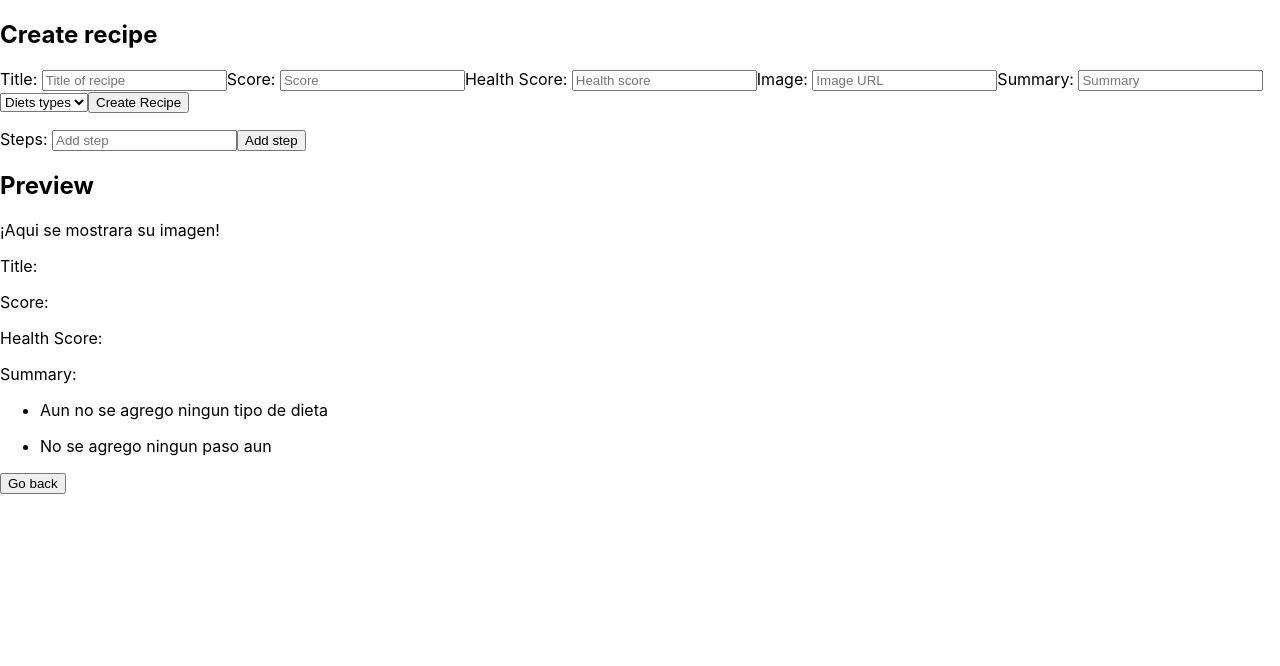
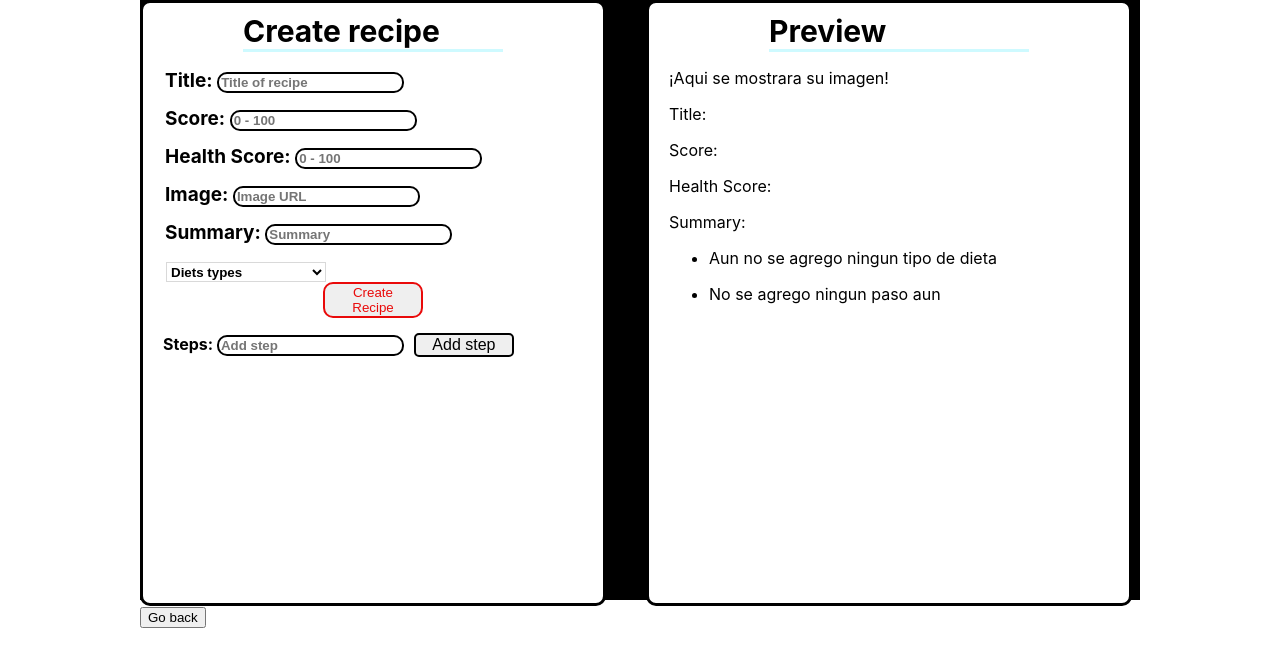
Before and after one commit to franciscolubo/PI_Food_Henry, a React (Create React App) app in the folder client/: page /recipes in a window 1280 px wide. Shown: the top 666 px of the page. Built offline with nearby package versions, Linux system fonts and the light colour scheme.

Commit message:
Css progress, falta put y delete

```diff
--- a/client/src/Components/CreateRecipe.jsx
+++ b/client/src/Components/CreateRecipe.jsx
@@ -101,15 +101,18 @@ export default function CreateRecipe() {
     }
 
     return (
-        <>
-            <form onSubmit={(e) => handleSubmit(e)}>
-                <h2>Create recipe</h2>
-                <label>Title: <input placeholder='Title of recipe' type='text' name='title' onChange={handleChange} value={recipe.title} required></input></label>
-                <label>Score: <input placeholder='Score' min='0' max='100' type='text' name='score' onChange={handleChange} value={recipe.score} required></input></label>
-                <label>Health Score: <input placeholder='Health score' min='0' max='100' type='text' name='healthScore' onChange={handleChange} value={recipe.healthScore} required></input></label>
-                <label>Image: <input placeholder='Image URL' type='url' name='image' onChange={handleChange} value={recipe.image} required></input></label>
-                <label>Summary: <input placeholder='Summary' type='textarea' name='summary' onChange={handleChange} value={recipe.summary} required></input></label>
-                <select onChange={handleSelect}>
+        <div className='contenedor'>
+            <div className='recipe'>
+                <form onSubmit={(e) => handleSubmit(e)} className='create-recipe'>
+                    <h2 className='recipe-title'>Create recipe</h2>
+                    <div className='contenedor-colectores'>
+                        <label className='nombre-colector'>Title: <input placeholder='Title of recipe' type='text' name='title' onChange={handleChange} value={recipe.title} required></input></label>
+                        <label className='nombre-colector'>Score: <input placeholder='0 - 100' min='0' max='100' type='text' name='score' onChange={handleChange} value={recipe.score} required></input></label>
+                        <label className='nombre-colector'>Health Score: <input placeholder='0 - 100' min='0' max='100' type='text' name='healthScore' onChange={handleChange} value={recipe.healthScore} required></input></label>
+                        <label className='nombre-colector'>Image: <input placeholder='Image URL' type='url' name='image' onChange={handleChange} value={recipe.image} required></input></label>
+                        <label className='nombre-colector'>Summary: <input placeholder='Summary' type='textarea' name='summary' onChange={handleChange} value={recipe.summary} required></input></label>
+                    </div>
+                    <select className='recipe-diets-selector' onChange={handleSelect}>
                         <option>Diets types</option>
                         {
                             diets?.map(e => {
@@ -118,28 +121,28 @@ export default function CreateRecipe() {
                         }
                     </select>
 
-                <button type='submit'>Create Recipe</button>
+                    <button className='create-recipe-button' type='submit'>Create Recipe</button>
                 </form>
 
-            <form onSubmit={addStep}>
-                <p></p>
-                <label>Steps: <input placeholder='Add step' type='text'></input></label>
-                <button type='submit'>Add step</button>
+                <form onSubmit={addStep} className='create-recipe-steps'>
+                    <label>Steps: <input className='recipe-steps-selector' placeholder='Add step' type='text'></input></label>
+                    <button className='steps-button' type='submit'>Add step</button>
                 </form>
 
-            <div>
+            </div>
+            <div className='preview'>
 
-                <h2>Preview</h2>
+                <h2 className='preview-title'>Preview</h2>
                 {
                     (recipe.image === "")
                         ? <p>¡Aqui se mostrara su imagen!</p>
-                        : <img src={recipe.image} alt='img' />
+                        : <img className='preview-image' src={recipe.image} alt='img' />
                 }
-                <span>Title: </span><p>{recipe.title}</p>
-                <span>Score: </span><p>{recipe.score}</p>
-                <span>Health Score: </span><p>{recipe.healthScore}</p>
-                <span>Summary: </span><p>{recipe.summary}</p>
-                <div>
+                <span className='preview-mostrador'>Title: </span><p>{recipe.title}</p>
+                <span className='preview-mostrador'>Score: </span><p>{recipe.score}</p>
+                <span className='preview-mostrador'>Health Score: </span><p>{recipe.healthScore}</p>
+                <span className='preview-mostrador'>Summary: </span><p>{recipe.summary}</p>
+                <div className='preview-diets'>
                     <ul>
                         <li>
                             {
@@ -156,7 +159,7 @@ export default function CreateRecipe() {
                         </li>
                     </ul>
                 </div>
-                <div>
+                <div className='preview-steps'>
                     <ul>
                         <li>
                             {
@@ -180,6 +183,6 @@ export default function CreateRecipe() {
             <Link to={'/home'}>
                 <button type='submit'>Go back</button>
             </Link>
-        </>
+        </div>
     )
 }
--- a/client/src/Components/DbOrApi.jsx
+++ b/client/src/Components/DbOrApi.jsx
@@ -12,8 +12,9 @@ export default function DbOrApi({ page }) {
     }
 
     return (
-        <div>
-            <select onChange={(e) => handleChange(e)}>
+        <div className='order-db-api'>
+            <p className='p'>Recipe for <span className='resaltar'>db</span> or <span className='resaltar'>api</span>: </p>
+            <select className='order-select' onChange={(e) => handleChange(e)}>
                 <option value="">All</option>
                 <option value="db">DataBase</option>
                 <option value="api">Api</option>
--- a/client/src/Components/NavBar.jsx
+++ b/client/src/Components/NavBar.jsx
@@ -35,15 +35,15 @@ export default function NavBar({ page }) {
     }
 
     return (
-        <div>
-            <nav>
-                <input type='text' placeholder='Search recipe by name' onChange={(e) => handleChange(e)}></input>
-                <button type='submit' onClick={(e) => handleClick(e)}>Search</button>
+        <div className='navbar-p'>
+            <nav className='navbar'>
+                <input className='navbar-input' type='text' placeholder='Search recipe by name' onChange={(e) => handleChange(e)}></input>
+                <button className='navbar-button' type='submit' onClick={(e) => handleClick(e)}>Search</button>
 
-                <button type='reset' onClick={(e) => handleClickReset(e)}>Restart</button>
+                <button className='navbar-button' type='reset' onClick={(e) => handleClickReset(e)}>Restart</button>
 
                 <Link to={'/recipes'}>
-                    <button>Create recipe</button>
+                    <button className='navbar-button'>Create recipe</button>
                 </Link>
             </nav>
         </div >
--- a/client/src/Components/OrderByDiets.jsx
+++ b/client/src/Components/OrderByDiets.jsx
@@ -13,8 +13,9 @@ export default function OrderByDiets({ ordered }) {
     }
 
     return (
-        <div>
-            <select onChange={(e) => handleClick(e)}>
+        <div className='order-diets'>
+            <p className='p'>Order by <span className='resaltar'>diet</span>: </p>
+            <select className='order-select' onChange={(e) => handleClick(e)}>
                 <option value='all'>All diets</option>
                 {
                     diets.map((e) => {
--- a/client/src/Components/OrderByName.jsx
+++ b/client/src/Components/OrderByName.jsx
@@ -13,8 +13,9 @@ export default function OrderByName({ ordered, page }) {
     }
 
     return (
-        <div>
-            <select onChange={(e) => handleOrderName(e)}>
+        <div className='order-name'>
+            <p className='p'>Order by <span className='resaltar'>name</span>: </p>
+            <select className='order-select' onChange={(e) => handleOrderName(e)}>
                 <option >Select order</option>
                 <option value='asc'>Ascendent</option>
                 <option value='des'>Descendent</option>
--- a/client/src/Components/OrderByScore.jsx
+++ b/client/src/Components/OrderByScore.jsx
@@ -13,9 +13,10 @@ export default function OrderByScore({ ordered, page }) {
     }
 
     return (
-        <div>
-            <select onChange={(e) => handleChange(e)}>
-                <option>Select order</option>
+        <div className='order-score'>
+            <p className='p'>Order by <span className='resaltar'>score</span>: </p>
+            <select className='order-select' onChange={(e) => handleChange(e)}>
+                <option value=''>Select order</option>
                 <option value='score_asc'>Ascendant</option>
                 <option value='score_des'>Descendant</option>
             </select>
--- a/client/src/Components/Recipe.jsx
+++ b/client/src/Components/Recipe.jsx
@@ -1,17 +1,23 @@
 import React from 'react'
 import { Link } from 'react-router-dom'
 
-export default function Recipe({ title, image, diets, id }) {
-
+export default function Recipe({ title, image, diets, score, id }) {
+    console.log(image.length)
+    console.log(image)
 
     return (
 
         <div className='card'>
-
-            <img className='image' alt='img' src={image} />
+            {
+                (image.length === 0)
+                    ? <img className='image' alt='img' src='https://www.verte.tv/thumb/28831/800-null-92/interrogacion.jpeg' />
+                    : <img className='image' alt='img' src={image} />
+            }
 
             <div className='card-text'>
                 <h2 className='card-title'>{title}</h2>
+                <p><span className='resaltar'>Score</span>: {score}</p>
+                <p className='resaltar'>Diets:</p>
                 {
                     diets.map((e, i) => { return <p className='card-diets' key={i + 1}>{e}</p> })
                 }
--- a/client/src/Components/Recipes.jsx
+++ b/client/src/Components/Recipes.jsx
@@ -16,6 +16,7 @@ export default function Recipes({ recipesCopy, currentPage }) {
                         image={e.image}
                         diets={e.diets}
                         id={e.id}
+                        score={e.score}
                         key={e.id}
                     />
                 })
--- a/client/src/index.css
+++ b/client/src/index.css
@@ -5,7 +5,6 @@ body {
     sans-serif;
   -webkit-font-smoothing: antialiased;
   -moz-osx-font-smoothing: grayscale;
-
 }
 
 code {
@@ -13,50 +12,316 @@ code {
     monospace;
 }
 
+.max-width {
+  max-width: 1000px;
+  margin: auto;
+}
+
+/* Cards - Contenedor padre */
 
 .cards {
   margin: auto;
-  background-color: black;
-  max-width: 1200px;
+  width: 100%;
 }
+
+/* Card - Cartas a mostrar */
 
 .card {
   background-color: #0d1b38;
   display: flex;
   flex-direction: column;
-  width: 31%;
-  height: 500px;
+  width: 30%;
+  height: 600px;
   margin: 10px 10px;
-  float:left
+  float:left;
+  position: relative;
+  border: 4px solid;
+  border-radius: 5px;
 }
 
 .card .image {
-  width: 70%;
+  width: 80%;
+
   padding: 10px;
 }
 
 .card .card-text {
   padding-left: 15px;
+  color: #876b04;
+  border-top: 2px solid;
+  margin: 0px 10px;
 }
 
 .card .card-title {
   color: #876b04;
+  font-size: 20px;
+  width: 100%;
+}
+
+.card .resaltar {
+  font-weight: bold;
 }
 
 .card .card-diets {
   color: #5b582f;
-  font-size: 17px;
-  display: flex;
-  width: 40%;
-  background-color: #000;
-  flex-direction:initial;
+  font-size: 18px;
+  width: 30%;
+  margin: 2px 1px;
+  border: 1px solid rgba(84, 85, 87, 0.4);
+  border-radius: 5px;
+  float: left;
 }
 
 .card .button {
   background-color: #0d1b38;
   font-size: 22px;
+  font-weight: bold;
   color: #ce9c1c;
   border: 1px solid rgba(2, 2, 2, 0.7);
   border-radius: 10px;
   margin: 10px;
+  display: flex;
+  position: absolute;
+  top: 90%;
 }
+
+.card .button:hover {
+  background-color: #211d7b;
+}
+
+.link {
+  text-decoration: none;
+}
+
+/* NavBar */
+
+.navbar-p {
+  background-color: #000;
+  max-width: 100%;
+  height: 40px;
+  position: relative;
+}
+
+.navbar-p .navbar {
+  width: 100%;
+  padding: 5px 7%;
+}
+
+.navbar-p .navbar .navbar-input {
+  width: 60%;
+  font-size: 18px;
+  border: 3px solid;
+  border-radius: 6px 2px;
+}
+
+.navbar-p .navbar .navbar-button {
+  background-color: #0d1b38;
+  color:#ce9c1c;
+  font-size: 18px;
+  border: 2px solid rgb(31, 21, 21);
+  border-radius: 6px;
+  margin-left: 5px;
+}
+
+/* Orders - Ordenamientos */
+.orders-p {
+  background-color: #ccc;
+  width: 100%;
+  height: 80px;
+}
+
+.orders-p .orders-h {
+  padding: 15px;
+  float:left;
+}
+
+.orders-p .orders-h .order-name {
+  float:left;
+}
+
+.orders-p .orders-h .order-score {
+  float:left;
+}
+
+.orders-p .orders-h .order-diets {
+  float:left;
+}
+
+.orders-p .orders-h .order-db-api {
+  float:left;
+}
+
+.orders-p .orders-h .order-select {
+  float:left;
+  font-size: 16px;
+  margin: 15px 3px;
+  color: #000;
+  border: 1px solid #d9d9d9;
+  background: transparent;
+  border: none;
+}
+
+.orders-p .orders-h .p {
+  font-size: 16px;
+  float:left;
+  color: #573e0e;
+}
+
+.orders-p .orders-h .resaltar {
+  font-weight: bold;
+  color: #000;
+}
+
+/* Pagination - Diseño del selector de paginas */
+
+.pagination {
+  width: 100%;
+  height: 50px;
+  clear:both;
+  padding: 5px;
+  border-top: 1px solid #000;
+}
+
+.pagination ul{
+  display: flex;
+  justify-content: center;
+  gap: 10px;
+ }
+
+.pagination .pagination-h .pagination-ul .pagination-li {
+  list-style: none;
+  float: left;
+  margin-left: 15px;
+}
+
+.pagination .pagination-ul .pagination-li .pagination-button {
+  float:left;
+  background: transparent;
+  border: 1px solid;
+  border-radius: 5px;
+  width: 40px;
+}
+
+.pagination .pagination-ul .pagination-li .pagination-button:hover {
+  background-color: #000;
+  color: #fff;
+}
+
+/* create-recipe - Formulario de creacion */
+
+.contenedor {
+  width: 100%;
+  height: 600px;
+  background-color: #000;
+}
+
+.contenedor .recipe {
+  width: 46%;
+  height: 100%;
+  float:left;
+  margin-right: 20px;
+  background: #fff;
+  border: 3px solid;
+  border-radius: 10px;
+}
+
+.contenedor .recipe .create-recipe {
+  width: 100%;
+  height: 300px;
+}
+
+.contenedor .recipe .create-recipe .contenedor-colectores {
+  margin: 10px 15px;
+  display: flex;
+  flex-direction: column;
+  font-weight: bold;
+}
+
+.contenedor .recipe .create-recipe .recipe-title {
+  margin: 10px 100px;
+  font-size: 30px;
+  border-bottom: 3px solid rgba(11, 231, 255, 0.2);
+}
+
+.contenedor .recipe .create-recipe input {
+  font-weight:bold;
+  border: 2px solid;
+  border-radius: 10px;
+}
+
+.contenedor .recipe .create-recipe .contenedor-colectores .nombre-colector {
+  font-size: 19px;
+  padding: 7px;
+}
+
+.contenedor .recipe .create-recipe .recipe-diets-selector {
+  font-weight: bold;
+  float:left;
+  margin-left: 23px;
+  color: #000;
+  border: 1px solid #d9d9d9;
+  background: transparent;
+  width: 160px;
+  height: 20px;
+}
+
+.contenedor .recipe .create-recipe .create-recipe-button {
+  margin-left: 180px;
+  border: 2px solid;
+  border-radius: 10px;
+  width: 100px;
+  color: #e90a0a;
+}
+
+.contenedor .recipe .create-recipe .create-recipe-button:hover {
+  color: #000;
+  background: #d9d9d9;
+}
+
+.contenedor .recipe .create-recipe-steps{
+  margin: 20px
+}
+
+.contenedor .recipe .create-recipe-steps label{
+  font-weight: bold;
+}
+
+.contenedor .recipe .create-recipe-steps .recipe-steps-selector{
+  font-weight:bold;
+  border: 2px solid;
+  border-radius: 10px;
+}
+
+.contenedor .recipe .create-recipe-steps .steps-button {
+  margin-left: 10px;
+  border: 2px solid;
+  border-radius: 5px;
+  width: 100px;
+  font-size: 16px;
+}
+
+.contenedor .recipe .create-recipe-steps .steps-button:hover{
+  color: #fff;
+  background: #000;
+}
+
+.contenedor .preview {
+  background: #fff;
+  width: 46%;
+  height: 100%;
+  float:left;
+  margin-left: 20px;
+  padding-left: 20px;
+  border: 3px solid;
+  border-radius: 10px;
+}
+
+.preview .preview-title {
+  margin: 10px 100px;
+  font-size: 30px;
+  border-bottom: 3px solid rgba(11, 231, 255, 0.2);
+}
+
+.preview .preview-image {
+  width: 60%;
+}
```
Also changed, not shown: client/src/Components/Home.jsx (+8 -5 lines), client/src/Components/Pagination.jsx (+5 -5 lines). Lines whose indentation alone changed are shown as unchanged.
